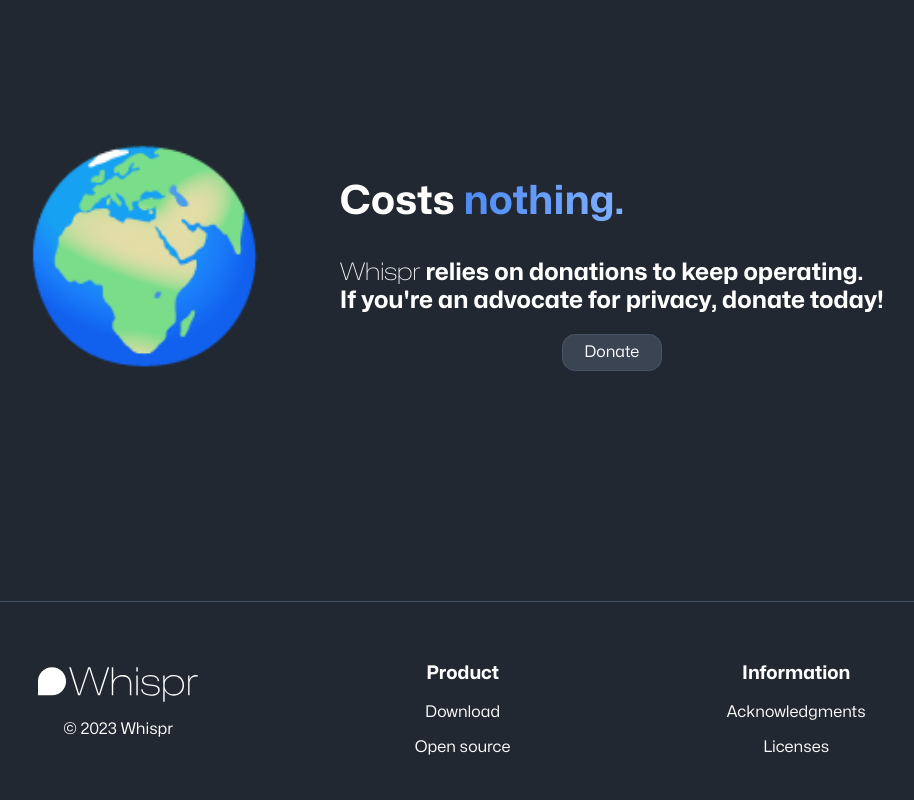
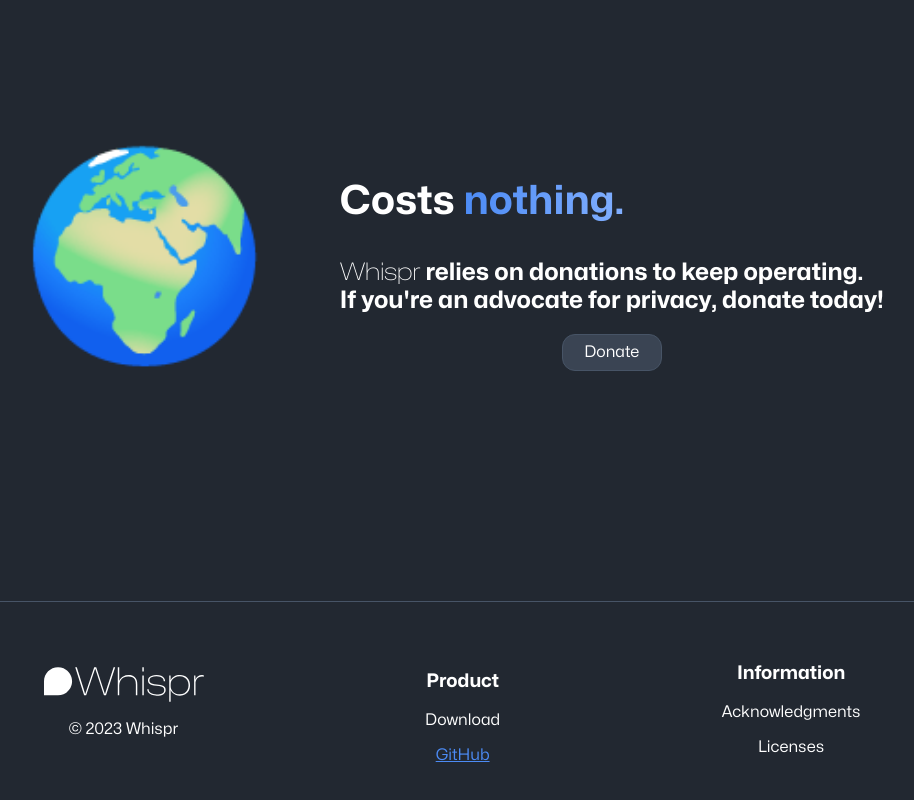
Before and after one commit to whispr-app/whispr-app.github.io, a SvelteKit app: page / in a window 1280 px wide. Shown: the part 2053-2853 px from the top of the page, without its empty margins (188-1102 px from the left). Built offline with nearby package versions, Linux system fonts and the light colour scheme.

Commit message:
feat: Link to GitHub organisation

```diff
--- a/src/components/Footer.svelte
+++ b/src/components/Footer.svelte
@@ -12,7 +12,7 @@
 	<div>
 		<h3>Product</h3>
 		<p>Download</p>
-		<p>Open source</p>
+		<a href="https://github.com/whispr-app/" target="_blank">GitHub</a>
 	</div>
 	<div>
 		<h3>Information</h3>
@@ -40,6 +40,7 @@
 
 		div > * {
 			text-align: center;
+			display: block;
 		}
 	}
 
```
